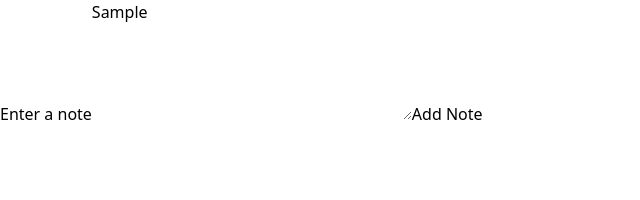
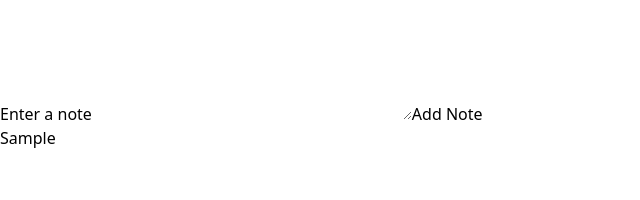
Before and after one commit to rrex-godaddy/workshop-notes-app, a React (Vite) app: page / in a window 1280 px wide. Both pictures are taken after typing "Sample" into the empty fields and a click on the button "Add Note". Shown: the top 200 px of the page, without its empty margins (0-640 px from the left). Built offline with nearby package versions, Linux system fonts and the light colour scheme.

Commit message:
initial commit: second feature completed

```diff
--- a/src/App.jsx
+++ b/src/App.jsx
@@ -1,33 +1,24 @@
+import { useState } from "react";
+import NoteTextArea from "./NoteTextArea";
 
 function App() {
 
-  let inputtedText = '';
-  let notes = [];
+  const [notes, setNotes] = useState([]);
+
+  const addNewNotesHelperFunction = (newNote) => {
+    const tempNotes = [...notes];
+    tempNotes.push(newNote);
+    setNotes(tempNotes);
+  }
 
   return (
     <>
-      <label htmlFor="note">Enter a note</label>
-
-      <textarea
-        id="note"
-        name="note"
-        rows="5" cols="33"
-        onChange={ (e) => {
-          inputtedText = e.target.value;
-          console.log('[DEBUG] inputtedText = ', inputtedText);
-        }}
-        >
-      </textarea>
-
-      <button
-        type="button"
-        onClick={ () => {
-          notes.push(inputtedText);
-          console.log('[DBEUG] notes array = ', notes);
-        }}
-        >
-        Add Note
-      </button>
+      <NoteTextArea
+        addNewNotes={ addNewNotesHelperFunction }
+      />
+      <ul>
+        { notes?.map((note) => <li key={note}> { note } </li>) }
+      </ul>
     </>
   );
 }
--- /dev/null
+++ b/src/NoteTextArea.jsx
@@ -0,0 +1,34 @@
+import { useState } from "react";
+
+const NoteTextArea =  ({ addNewNotes  }) => {
+  const [inputtedText, setInputtedText] = useState('');
+
+  return (
+    <>
+      <label htmlFor="note">Enter a note</label>
+
+      <textarea
+        id="note"
+        name="note"
+        rows="5" cols="33"
+        value={ inputtedText }
+        onChange={ (e) => {
+          setInputtedText(e.target.value);
+        }}
+        >
+      </textarea>
+
+      <button
+        type="button"
+        onClick={ () => {
+          addNewNotes(inputtedText);
+          setInputtedText('');
+        }}
+        >
+        Add Note
+      </button>
+  </>
+  );
+};
+
+export default NoteTextArea;
```
